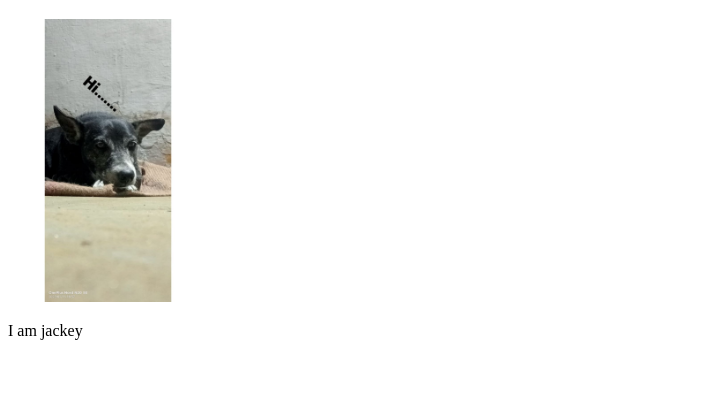
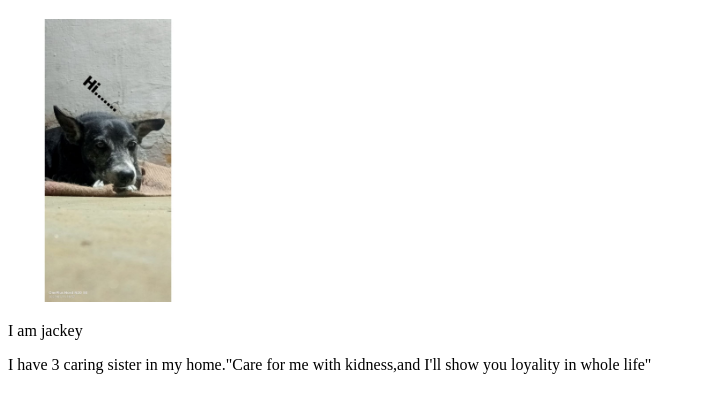
Before and after one commit to habibaarthi/1html, a plain HTML site: page index.html in a window 1280 px wide. Shown: the part 61-474 px from the top of the page, without its empty margins (0-706 px from the left). Drawn offline with Linux system fonts and the light colour scheme.

Commit message:
added commit

```diff
--- a/index.html
+++ b/index.html
@@ -9,5 +9,6 @@
     <h1>WELCOME</h1>
     <img width="200px" src="jackey.jpeg" alt="">
     <p>I am jackey</p>
+    <p> I have 3 caring sister in my home."Care for me with kidness,and I'll show you loyality in whole life"</p>
 </body>
-</html
+</html>
```
